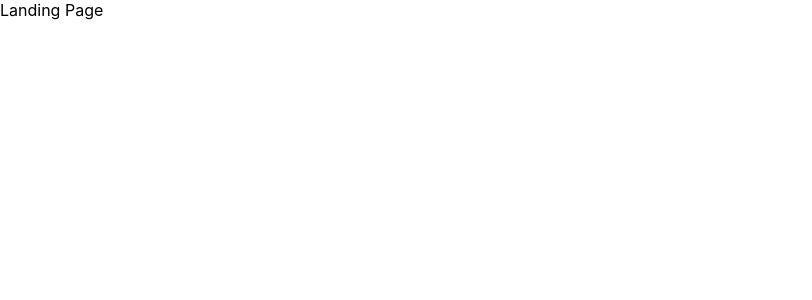
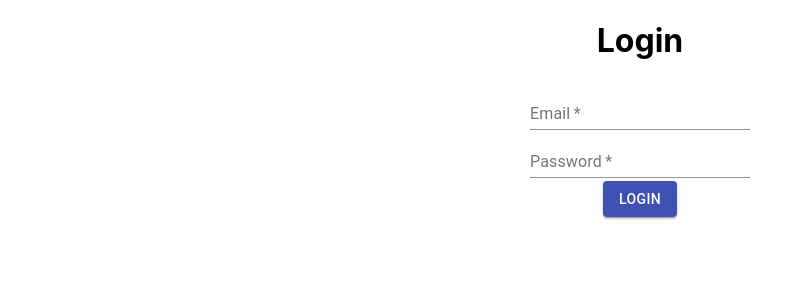
Before and after one commit to AppUpgradeOrg/AppUpgrade, a React (Create React App) app in the folder app/: page /login in a window 1280 px wide. Shown: the top 300 px of the page, without its empty margins (0-812 px from the left). Built offline with nearby package versions, Linux system fonts and the light colour scheme; no server answers.

Commit message:
add logic for protected routes

```diff
--- a/app/package.json
+++ b/app/package.json
@@ -3,15 +3,19 @@
   "version": "0.1.0",
   "private": true,
   "dependencies": {
+    "@material-ui/core": "^4.11.2",
     "@reduxjs/toolkit": "^1.5.0",
     "@types/node": "^12.0.0",
     "@types/react": "^16.9.53",
     "@types/react-dom": "^16.9.8",
     "@types/react-redux": "^7.1.11",
+    "@types/react-router": "^5.1.8",
+    "@types/react-router-dom": "^5.1.6",
     "firebase": "^8.1.1",
     "react": "^17.0.1",
     "react-dom": "^17.0.1",
     "react-redux": "^7.2.2",
+    "react-router-dom": "^5.2.0",
     "react-scripts": "4.0.1",
     "redux": "^4.0.5",
     "redux-thunk": "^2.3.0",
--- a/app/src/App.tsx
+++ b/app/src/App.tsx
@@ -1,28 +1,50 @@
 import React from 'react';
-import { Route, BrowserRouter as Router, Switch } from "react-router-dom";
+import { useSelector } from "react-redux";
+import { RootState } from "./root-reducer";
+import { Route, BrowserRouter as Router, Switch, Redirect } from "react-router-dom";
 import './App.css';
 import { Provider } from 'react-redux';
 import { store } from './store';
-import { AuthPlayground } from './AuthPlayground';
+import { Signup } from './Signup';
+import { Login } from './Login';
+import { Private } from './Private';
+
+function ProtectedRoute ({children, ...rest}: any) {
+  const { isAuthenticated } = useSelector((state: RootState) => {
+    return {
+      isAuthenticated: state.auth.isAuthenticated
+    }
+  })
+  if (isAuthenticated) {
+    return children;
+  } else {
+    return <Redirect to='/login' />
+  }
+}
 
 function App() {
   return (
     <Provider store={store} >
       <Router>
         <Switch>
-        <Route path="/signup">
-      <div className="App">
-        <AuthPlayground />
-      </div>
+          <Route path="/signup">
+            <div className="App">
+              <Signup />
+            </div>
           </Route>
-          <Route path="/signin">
-            {/* signin */}
+          <Route path="/login">
+            <div className="App">
+              <Login/>
+            </div>
           </Route>
+          <ProtectedRoute path='/private'>
+            <Private/>
+          </ProtectedRoute>
           <Route path="/">
-            {/* Home */}
-            <div>Landing Page</div>
+              {/* Home */}
+              <div>Home Page</div>
           </Route>
-      </Switch>
+        </Switch>
       </Router>
     </Provider>
   );
--- a/app/src/AuthPlayground.tsx
+++ /dev/null
@@ -1,62 +0,0 @@
-import React, { FC } from "react";
-import { useDispatch, useSelector } from "react-redux";
-import { setAuthenticated } from "./auth/auth.slice";
-import { RootState } from "./root-reducer";
-import { app } from './firebase/firebase.service'
-import TextField from '@material-ui/core/TextField';
-
-app.auth().onAuthStateChanged((u) => {
-  console.log("Changed", u)
-})
-
-export const AuthPlayground: FC = () => {
-  const dispatch = useDispatch();
-
-  const { isAuthenticated } = useSelector((state: RootState) => {
-    return {
-      isAuthenticated: state.auth.isAuthenticated
-    }
-  })
-
-  const toggleAuthenticated = async () => {
-    dispatch(setAuthenticated({ isAuthenticated: !isAuthenticated }));
-    // console.log(app.auth().currentUser);
-    // app.auth().onAuthStateChanged((u) => console.log(u))
-    // const credential = await app.auth().signInWithEmailAndPassword("ryanspillsbury90@gmail.com", "HelloWorld1!")
-    console.log(app.auth().currentUser);
-    // console.log(credential)
-  }
-
-  const createNewUser = async () => {
-
-    const user = await app.auth().createUserWithEmailAndPassword()
-    console.log(user);
-  }
-
-  return (
-    // <div>
-    //   Is Authenticated: {isAuthenticated ? "true" : "false"}
-    //   <button onClick={toggleAuthenticated}>
-    //     Change state
-    //   </button>
-    // </div>
-    <form>
-      <div>
-        <TextField
-        required
-        id="standard-required"
-        label="Email"
-        onChange={handleChange}
-        />
-      </div>
-      <div>
-        <TextField
-        required
-        id="standard-required"
-        label="Password"
-        onChange={handleChange}
-        />
-        </div>
-    </form>
-  )
-}
--- /dev/null
+++ b/app/src/Login.tsx
@@ -0,0 +1,78 @@
+import React, { FC, useState } from "react";
+import { useHistory } from "react-router-dom";
+import { useDispatch, useSelector } from "react-redux";
+import { setAuthenticated } from "./auth/auth.slice";
+import { TextField, Button, FormHelperText } from '@material-ui/core';
+import { app } from './firebase/firebase.service'
+
+export const Login: FC = () => {
+  const dispatch = useDispatch();
+  let history = useHistory();
+
+  const [formState, setFormState] = useState <{email: string, password: string, error: string}>({
+    email: '',
+    password: '',
+    error: ''
+  });
+
+const loginUser = async () => {
+  console.log('form submitted');
+  try {
+    const credential = await app.auth().signInWithEmailAndPassword(formState.email, formState.password);
+    console.log('credential: ', credential);
+    if (credential) {
+      await dispatch(setAuthenticated({ isAuthenticated: true }));
+      history.push('/private');
+    }
+  } catch (err) {
+    setFormState({...formState, error: 'Incorrect, email or password'})
+  }
+}
+
+const handleChange = (e: React.ChangeEvent < HTMLInputElement >) => {
+  const { name, value } = e.target;
+  setFormState({
+    ...formState,
+    [name]: value
+  });
+};
+
+  return (
+    <>
+      <h1>Login</h1>
+      <form>
+      <div>
+        <TextField
+        required
+        id="standard-required"
+        label="Email"
+        name="email"
+        type="email"
+        onChange={handleChange}
+        />
+      </div>
+      <div>
+        <TextField
+        required
+        id="standard-required"
+        label="Password"
+        name="password"
+        type="password"
+        onChange={handleChange}
+        />
+        </div>
+        <div>
+          <FormHelperText>{formState.error}</FormHelperText>
+        <Button
+        variant="contained"
+        color="primary"
+        onClick={loginUser}
+        >
+          Login
+        </Button>
+        </div>
+    </form>
+  </>
+  )
+
+}
--- /dev/null
+++ b/app/src/Private.tsx
@@ -0,0 +1,32 @@
+import React, { FC } from 'react'
+import { useDispatch, useSelector } from "react-redux";
+import { setAuthenticated } from "./auth/auth.slice";
+import { Button } from '@material-ui/core';
+import { app } from './firebase/firebase.service'
+
+export const Private: FC = () => {
+
+  const dispatch = useDispatch();
+
+  const logoutUser = async () => {
+    await app.auth().signOut();
+    await dispatch(setAuthenticated({ isAuthenticated: false }));
+    console.log('user logged out');
+    app.auth().onAuthStateChanged((u) => console.log(u))
+  }
+
+
+  return (
+    <>
+    <div>
+      You have reached a private page
+    </div>
+    <Button
+      variant="contained"
+      color="primary"
+      onClick={logoutUser}>
+      Logout
+    </Button>
+    </>
+  )
+}
--- /dev/null
+++ b/app/src/Signup.tsx
@@ -0,0 +1,120 @@
+import React, { FC, useState } from "react";
+import { useHistory } from "react-router-dom";
+import { useDispatch} from "react-redux";
+import { setAuthenticated } from "./auth/auth.slice";
+import { app } from './firebase/firebase.service'
+import { TextField, Button, FormHelperText, Grid, Box } from '@material-ui/core';
+import { makeStyles } from "@material-ui/core/styles";
+
+const useStyles = makeStyles(() => ({
+  boopButton: {
+    maxWidth: "300px",
+    margin: "0 auto"
+  },
+  subtextSmall: {
+    textAlign: "center",
+    fontSize: "small"
+  }
+}));
+
+app.auth().onAuthStateChanged((u) => {
+  console.log("Changed", u)
+})
+
+export const Signup: FC = () => {
+  const classes = useStyles();
+  const dispatch = useDispatch();
+  let history = useHistory();
+
+  const [formState, setFormState] = useState <{email: string, password: string, error: string}>({
+    email: '',
+    password: '',
+    error: ''
+  });
+
+  // const { isAuthenticated } = useSelector((state: RootState) => {
+  //   return {
+  //     isAuthenticated: state.auth.isAuthenticated
+  //   }
+  // })
+
+  // const toggleAuthenticated = async () => {
+  //   console.log(app.auth().currentUser);
+  //   app.auth().onAuthStateChanged((u) => console.log(u))
+  //   const credential = await app.auth().signInWithEmailAndPassword("ryanspillsbury90@gmail.com", "HelloWorld1!")
+  //   console.log(app.auth().currentUser);
+  //   console.log(credential)
+  // }
+
+  const createNewUser = async () => {
+    try {
+      const user = await app.auth().createUserWithEmailAndPassword(formState.email, formState.password)
+      if (user) {
+        dispatch(setAuthenticated({ isAuthenticated: true }));
+        history.push('/private');
+      }
+    } catch (err) {
+      switch (err.code) {
+        case 'auth/email-already-in-use':
+          setFormState({...formState, error: 'Looks like you already have an account. Click Login.'});
+          break;
+        case 'auth/invalid-email':
+          setFormState({...formState, error: 'Please enter a valid email'});
+          break;
+        case 'auth/weak-password':
+          setFormState({...formState, error: 'Password must be at least 6 characters'});
+          break;
+        default:
+          break;
+      }
+    }
+  }
+
+  const handleChange = (e: React.ChangeEvent < HTMLInputElement >) => {
+    const { name, value } = e.target;
+    setFormState({
+      ...formState,
+      [name]: value
+    });
+  };
+
+  return (
+    <>
+      <h1>Signup</h1>
+      <form>
+        <Grid container spacing={2}>
+        <Grid item xs={12}>
+          <TextField
+          required
+          id="standard-required"
+          label="Email"
+          name="email"
+          type="email"
+          onChange={handleChange}
+          />
+          </Grid>
+          <Grid item xs={12}>
+          <TextField
+          required
+          id="standard-required"
+          label="Password"
+          name="password"
+          type="password"
+          onChange={handleChange}
+          />
+          <FormHelperText>{formState.error}</FormHelperText>
+          </Grid>
+          <Grid item xs={12}>
+          <Button
+          variant="contained"
+          color="primary"
+          onClick={createNewUser}
+          >
+            Signup
+          </Button>
+          </Grid>
+          </Grid>
+      </form>
+    </>
+  )
+}
--- a/app/src/auth/auth.slice.ts
+++ b/app/src/auth/auth.slice.ts
@@ -5,7 +5,7 @@ export interface AuthState {
 }
 
 const initialState: AuthState = {
-  isAuthenticated: true,
+  isAuthenticated: false,
 }
 
 const auth = createSlice({
```
Also changed, not shown: 1 other file (tests, documents, lock files or other folders).
